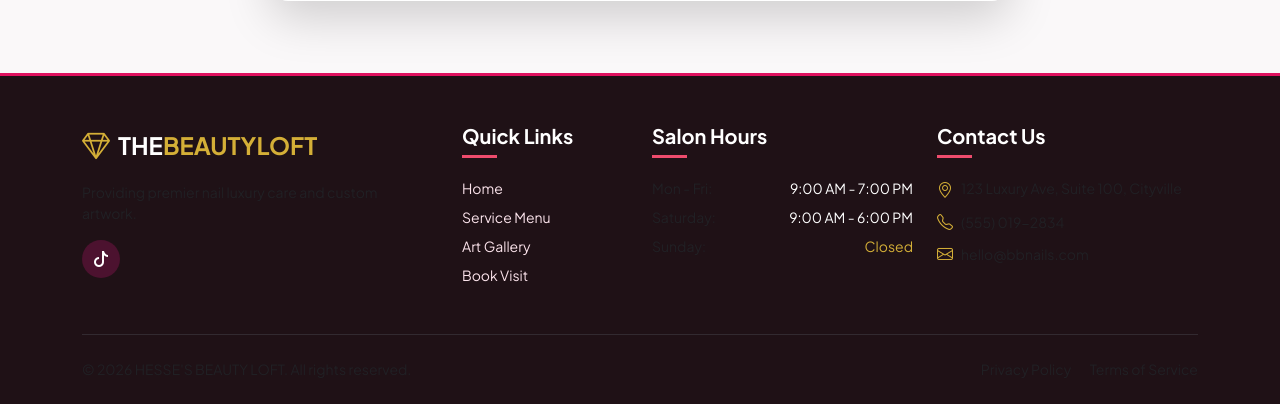
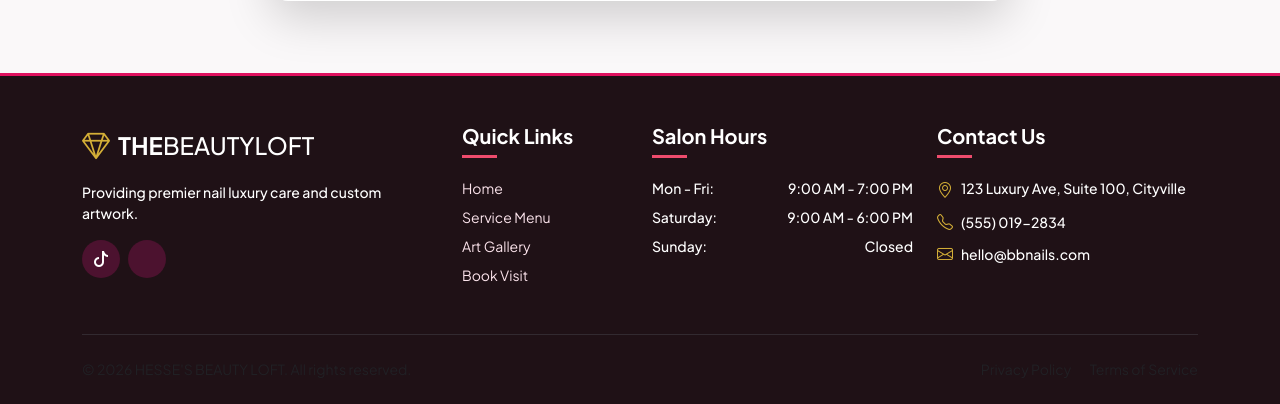
Before and after one commit to MichaelHesse/bbnails-salon, a Django app: page / in a window 1280 px wide. Shown: the part 2692-3096 px from the top of the page. Run offline with Django 5.2, Linux system fonts and the light colour scheme; data comes from the database, SQL or seed files in the repository; data that the repository does not hold is empty.

Commit message:
new footer

```diff
--- a/bbnails/templates/bbnails/base.html
+++ b/bbnails/templates/bbnails/base.html
@@ -111,6 +111,13 @@
         color: #E2E8F0;
         margin-top: auto;
         border-top: 3px solid var(--salon-rose);
+    }
+
+    /* Fixes 'Mon - Fri' and all standard text paragraphs in the footer */
+    .footer-luxury p,
+    .footer-luxury span:not(.footer-link) {
+        color: #FFFFFF !important;
+        font-weight: 500;
     }
 
     .footer-luxury h5 {
@@ -250,6 +257,8 @@
                     </p>
                     <div class="d-flex gap-2 mt-3">
                         <a href="#" class="social-icon" aria-label="TikTok"><i class="bi bi-tiktok"></i></a>
+                        <a href="#" target="_blank" class="social-icon" aria-label="Snapchat"><i class="fab fa-snapchat"></i>
+</a>
                     </div>
                 </div>
 
@@ -312,6 +321,7 @@
                 <div class="col-md-6 text-center text-md-end">
                     <a href="#" class="text-muted text-decoration-none me-3 hover-gold">Privacy Policy</a>
                     <a href="#" class="text-muted text-decoration-none hover-gold">Terms of Service</a>
+
                 </div>
             </div>
         </div>
```
Also changed, not shown: .refact/buddy/chats/workflows/refact_error_detective.json, .refact/buddy/state.json, 3 other files.
